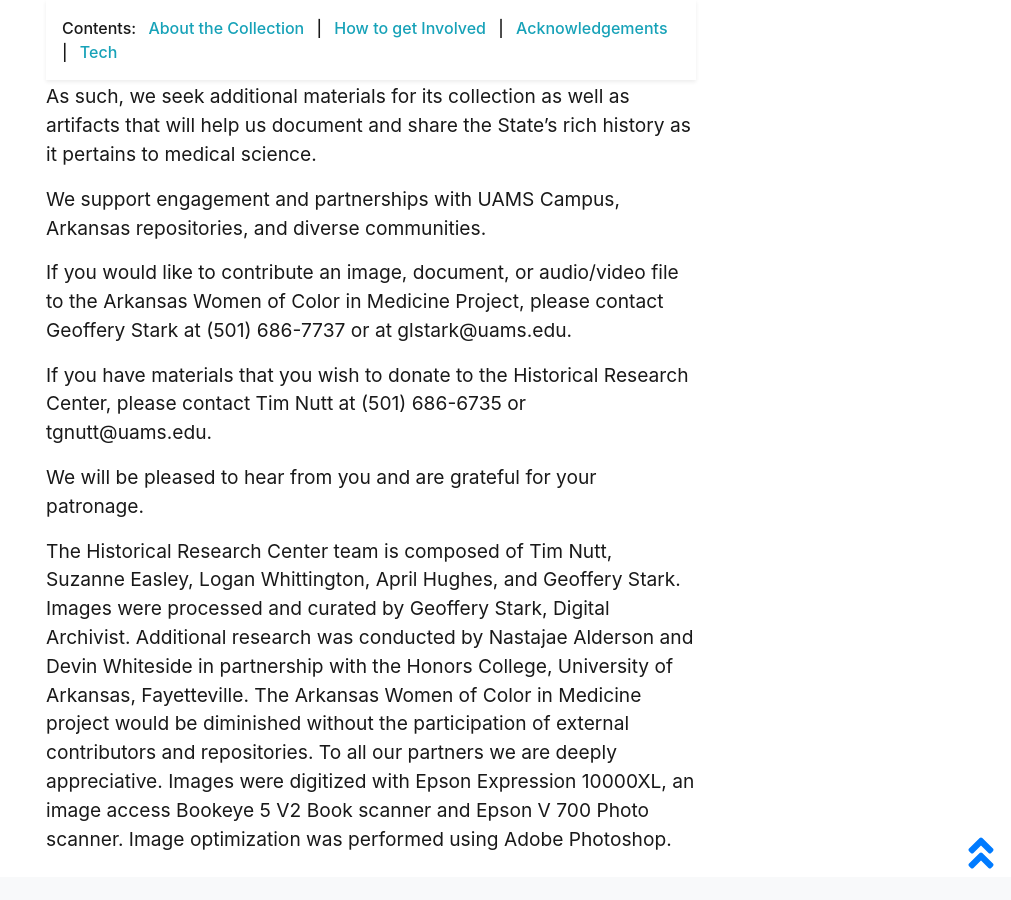
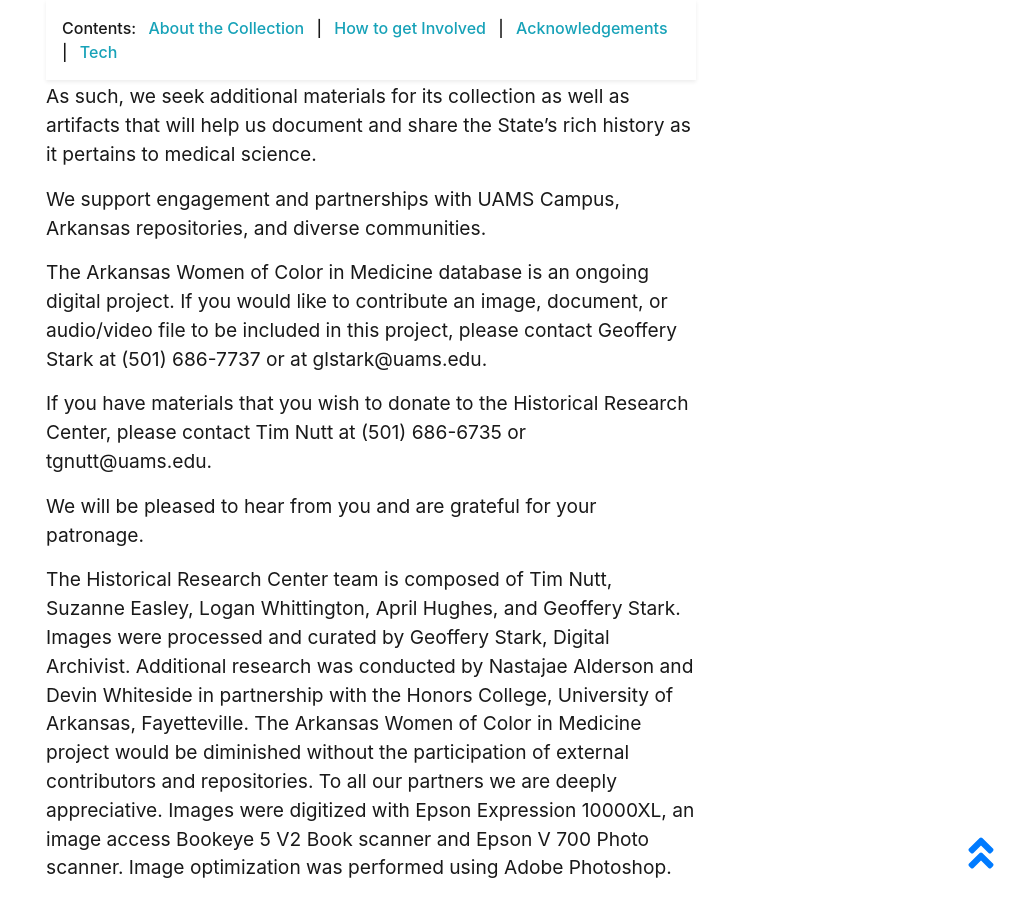
Before and after one commit to Starkad2/Wocim-GH2, a Jekyll site: the page built from pages/about.md, in a window 1280 px wide and 900 px high, scrolled down 1288 px. Shown: the whole window, without its empty margins (269-1280 px from the left). Built offline with Jekyll 4.4.1, drawn with Linux system fonts in a browser that asks for light colours.

Commit message:
Update how_to_get.md

```diff
--- a/_includes/cb/how_to_get.md
+++ b/_includes/cb/how_to_get.md
@@ -11,7 +11,7 @@ As such, we seek additional materials for its collection as well as artifacts th
 
 We support engagement and partnerships with UAMS Campus, Arkansas repositories, and diverse communities.
 
-If you would like to contribute an image, document, or audio/video file to the Arkansas Women of Color in Medicine Project, please contact Geoffery Stark at (501) 686-7737 or at glstark@uams.edu.
+The Arkansas Women of Color in Medicine database is an ongoing digital project. If you would like to contribute an image, document, or audio/video file to be included in this project, please contact Geoffery Stark at (501) 686-7737 or at glstark@uams.edu.
 
 If you have materials that you wish to donate to the Historical Research Center, please contact Tim Nutt at (501) 686-6735 or tgnutt@uams.edu.
 
```
